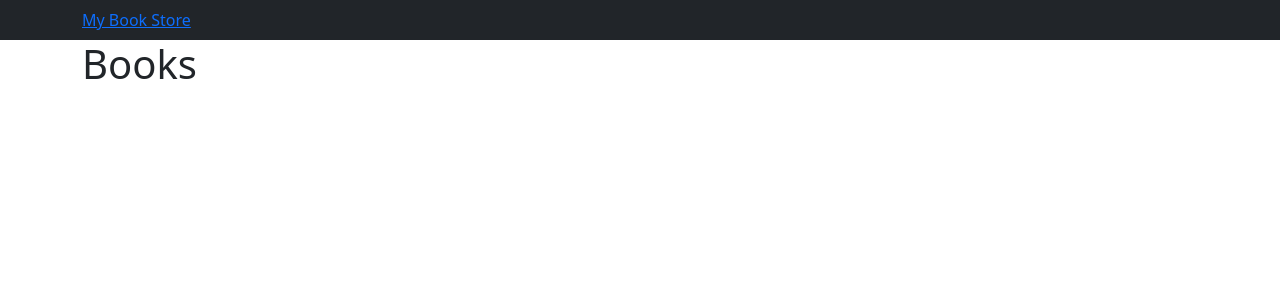
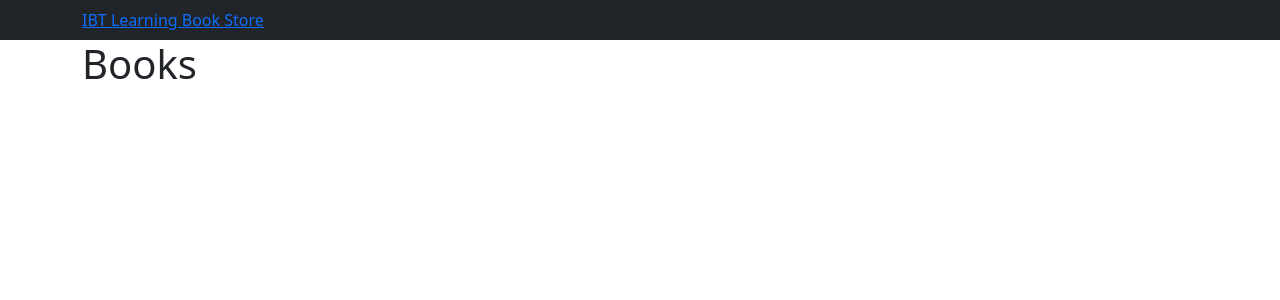
Before and after one commit to ahmedmabrouk11011/djanog-book-store-ibt, a Django app: page / in a window 1280 px wide. Shown: the top 300 px of the page. Run offline with Django 3.2, Linux system fonts and the light colour scheme; data that the repository does not hold is empty.

Commit message:
Update base.html

```diff
--- a/books/templates/books/base.html
+++ b/books/templates/books/base.html
@@ -42,7 +42,7 @@
       <div class="container">
         <!-- <a class="navbar-brand ml-4 mr-4" href="{% url 'home' %}"><b>Voixla</b></a> ORIGINAL  -->
         <a class="ml-4 mr-4" href="{% url 'home' %}" class="navbar-brand">
-          My Book Store
+          IBT Learning Book Store
         </a>
         <button
           class="navbar-toggler"
```
